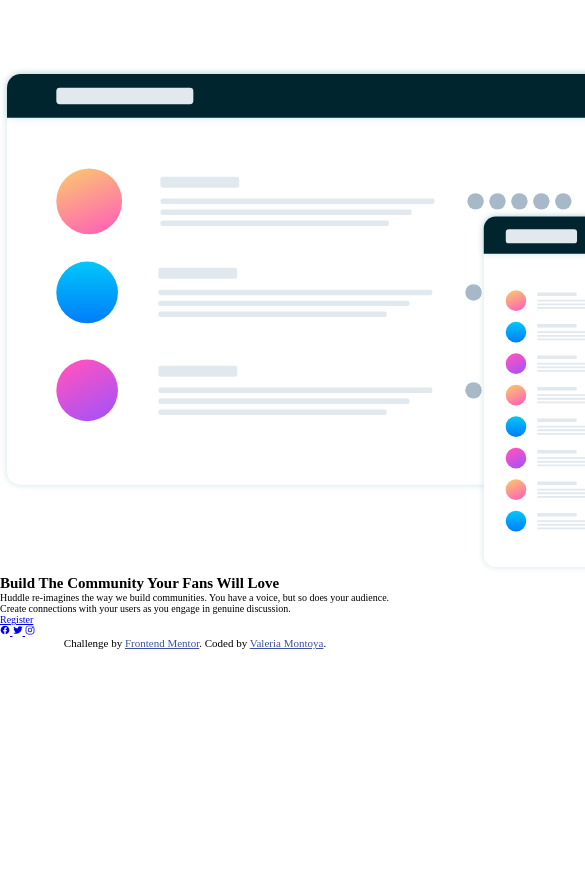
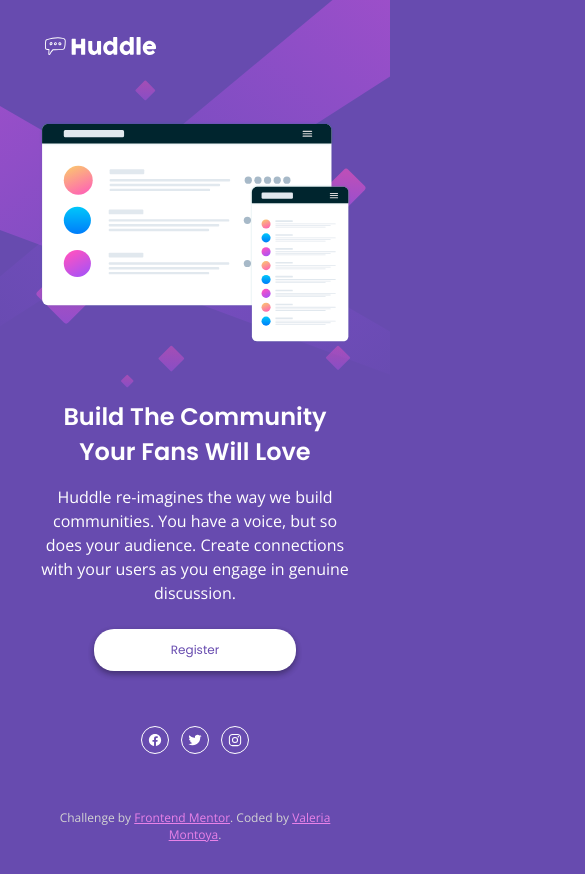
Before and after one commit to ValeriaMontoya/huddle-landing-page, a plain HTML site: page index.html in a window 390 px wide. Shown: the top 874 px of the page, 585 px wide, since content can reach past the window. Before the commit the page ends 844 px from the top, so only its background shows below. Drawn offline with nearby package versions, Linux system fonts and the light colour scheme.

Commit message:
Finish mobile layout

```diff
--- a/index.html
+++ b/index.html
@@ -36,14 +36,14 @@
 
   <footer>
     <div class="social">
-      <a href="#" target="_blank">
-        <ion-icon name="logo-facebook"></ion-icon>
+      <a href="#">
+        <ion-icon name="logo-facebook" class="icon"></ion-icon>
       </a>
       <a href="https://www.twitter.com/vale_montoya_" target="_blank">
-        <ion-icon name="logo-twitter"></ion-icon>
+        <ion-icon name="logo-twitter" class="icon"></ion-icon>
       </a>
       <a href="https://www.instagram.com/" target="_blank">
-        <ion-icon name="logo-instagram"></ion-icon>
+        <ion-icon name="logo-instagram" class="icon"></ion-icon>
       </a>
     </div>
     <p class="attribution">
--- a/styles/styles.css
+++ b/styles/styles.css
@@ -4,6 +4,9 @@
 
   --headings-font-family: "Poppins", sans-serif;
   --body-font-family: "Open Sans", sans-serif;
+  --font-size-small: 1.2rem;
+  --font-size-medium: 1.6rem;
+  --font-size-large: 2.4rem;
 }
 
 * {
@@ -16,11 +19,94 @@ html {
   font-size: 62.5%;
 }
 
+body {
+  font-family: var(--body-font-family);
+  font-size: var(--font-size-medium);
+  background-image: url("../images/bg-mobile.svg");
+  background-repeat: no-repeat;
+  background-size: contain;
+  background-position: top;
+  background-color: var(--violet);
+  padding: 8% 10%;
+}
+
+.logo {
+  width: 120px;
+}
+
+.container {
+  text-align: center;
+  color: white;
+  padding: 55px 0;
+}
+
+.illustration {
+  width: 100%;
+  min-width: 250px;
+  max-width: 500px;
+  margin-bottom: 50px;
+}
+
+.title {
+  font-family: var(--headings-font-family);
+  font-weight: 700;
+  font-size: var(--font-size-large);
+}
+
+.paragraph {
+  margin: 16px 0 24px;
+  line-height: 2.4rem;
+}
+
+.button {
+  display: inline-block;
+  width: 65%;
+  text-decoration: none;
+  font-family: var(--headings-font-family);
+  font-size: var(--font-size-small);
+  background-color: white;
+  color: var(--violet);
+  padding: 12px;
+  border-radius: 20px;
+  box-shadow: 0px 3px 6px rgba(0, 0, 0, 0.16), 0px 3px 6px rgba(0, 0, 0, 0.23);
+}
+
+.button:hover {
+  color: white;
+  background-color: var(--soft-magenta);
+}
+
+.social {
+  display: flex;
+  justify-content: center;
+  gap: 12px;
+}
+
+.social a {
+  text-decoration: none;
+}
+
+.social a .icon {
+  color: white;
+  border: 1px solid white;
+  padding: 6px;
+  border-radius: 50%;
+  width: 14px;
+  height: 14px;
+}
+
+.social a .icon:hover {
+  color: hsl(320, 91%, 65%);
+  border: 1px solid hsl(320, 91%, 65%);
+}
+
 .attribution {
-  font-size: 11px;
+  font-size: var(--font-size-small);
   text-align: center;
+  color: lightgray;
+  margin-top: 50px;
 }
 
 .attribution a {
-  color: hsl(228, 45%, 44%);
+  color: var(--soft-magenta);
 }
```
